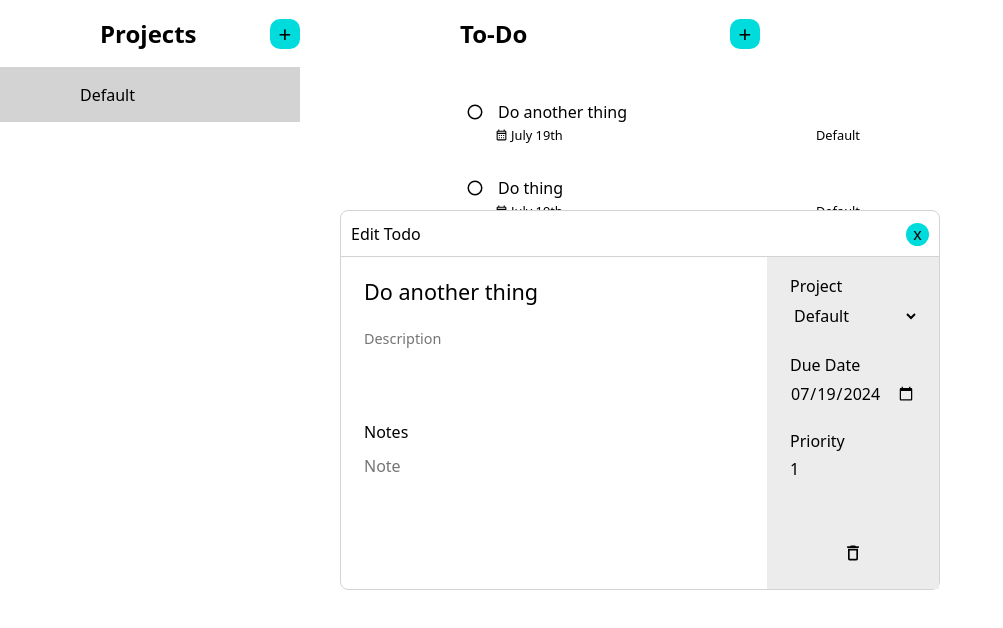
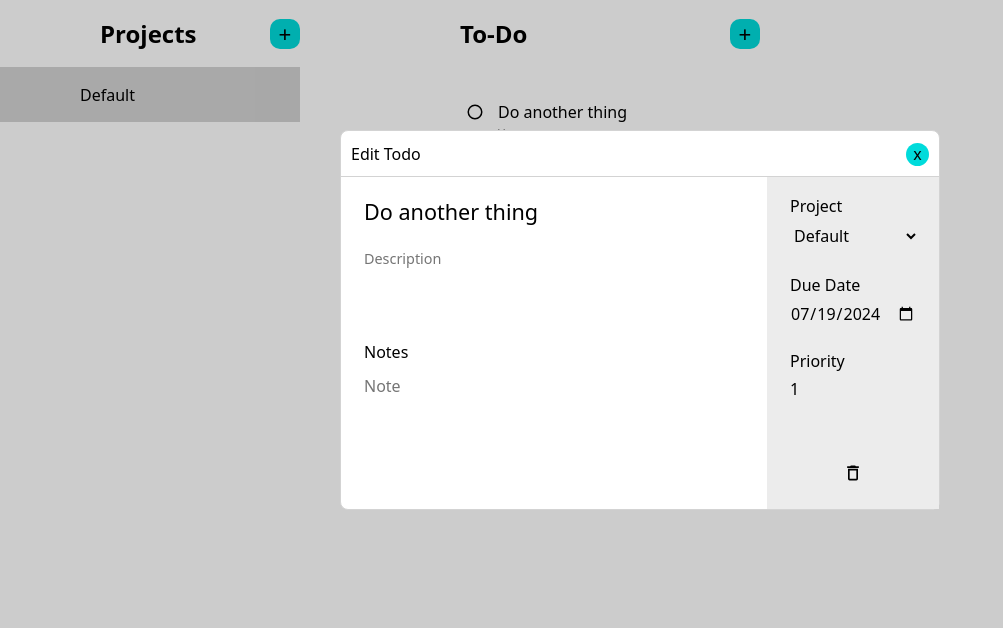
Before and after one commit to jake158/js-todo, a website built with webpack: page src/index.html in a window 1280 px wide. Both pictures are taken after a click on the button "Do another thing". Shown: the whole page, without its empty margins (0-1003 px from the left). Built offline with nearby package versions, Linux system fonts and the light colour scheme.

Commit message:
Add backdrop for popups

```diff
--- a/src/index.html
+++ b/src/index.html
@@ -8,8 +8,7 @@
 </head>
 
 <body>
-    <div id="popup">
-    </div>
+    <div id="backdrop"></div>
 
     <div class="project-container">
         <div class="subheader">
--- a/src/index.js
+++ b/src/index.js
@@ -15,7 +15,7 @@
 document.addEventListener('DOMContentLoaded', () => new TodoView(
     document.getElementById('project-list'),
     document.getElementById('todo-list'),
-    document.getElementById('popup'),
+    document.getElementById('backdrop'),
     document.getElementById('new-project-btn'),
     document.getElementById('new-todo-btn'),
 ));
--- a/src/popUpsOther.js
+++ b/src/popUpsOther.js
@@ -8,6 +8,7 @@
     initializePopup(callback) {
         this.callback = callback;
         this.p.innerHTML = `
+        <div class="popup">
             <div class="subheader">
                 <h2>New Project</h2>
                 <button class="x-btn" id="close-button">x</button>
@@ -18,6 +19,7 @@
             </div>
             <div class="form-group">
                 <button id="save-button">Save</button>
+            </div>
         </div>
         `
         this.title = this.p.querySelector('#title');
@@ -53,6 +55,7 @@
     initializePopup(message, callback) {
         this.callback = callback;
         this.p.innerHTML = `
+        <div class="popup">
             <div class="subheader">
                 <h2>${message}</h2>
                 <button class="x-btn" id="close-button">x</button>
@@ -60,6 +63,7 @@
             <div class="form-group confirm-reject">
                 <button id="confirm-button">Yes</button>
                 <button id="reject-button">No</button>
+            </div>
         </div>
         `
         this.closeButton = this.p.querySelector('#close-button');
@@ -95,12 +99,14 @@
 
     initializePopup(message) {
         this.p.innerHTML = `
+        <div class="popup">
             <div class="subheader">
                 <h2>Error</h2>
                 <button class="x-btn" id="close-button">x</button>
             </div>
             <div class="form-group">
                 <p>${message}</p>
+            </div>
         </div>
         `
         this.closeButton = this.p.querySelector('#close-button');
--- a/src/popUpsTodo.js
+++ b/src/popUpsTodo.js
@@ -13,6 +13,7 @@
         ).join('');
 
         this.p.innerHTML = `
+        <div class="popup edit-todo">
             <div class="subheader">
                 <h2>${title}</h2>
                 <button class="x-btn" id="close-button">x</button>
@@ -44,9 +45,8 @@
                     </div>
                 </div>
             </div>
+        </div>
         `
-        this.p.className = 'edit-todo';
-
         this.title = this.p.querySelector('#title');
         this.description = this.p.querySelector('#description');
         this.dueDate = this.p.querySelector('#due-date');
--- a/src/style.css
+++ b/src/style.css
@@ -210,10 +210,21 @@
     background-color: var(--accent-hover);
 }
 
-#popup {
+#backdrop {
     display: none;
     position: fixed;
-    top: 50%;
+    top: 0;
+    left: 0;
+    width: 100%;
+    height: 100%;
+    background-color: rgba(0, 0, 0, 0.2);
+    z-index: 999;
+}
+
+.popup {
+    display: none;
+    position: fixed;
+    top: 40%;
     left: 50%;
     transform: translate(-50%, -50%);
     width: 400px;
@@ -224,18 +235,22 @@
     z-index: 1000;
 }
 
-#popup.show {
+#backdrop.show {
+    display: block;
+}
+
+#backdrop.show .popup {
     display: flex;
     flex-direction: column;
 }
 
-#popup .subheader h2 {
+.popup .subheader h2 {
     margin: 0;
     font-size: 1rem;
     font-weight: normal;
 }
 
-#popup .subheader {
+.popup .subheader {
     padding: 10px;
     border-bottom: 1px solid lightgray;
 }
@@ -274,7 +289,7 @@
     padding: 3px;
 }
 
-#popup.edit-todo {
+.popup.edit-todo {
     width: 600px;
     height: 380px;
 }
```
Lines whose indentation alone changed are shown as unchanged.
